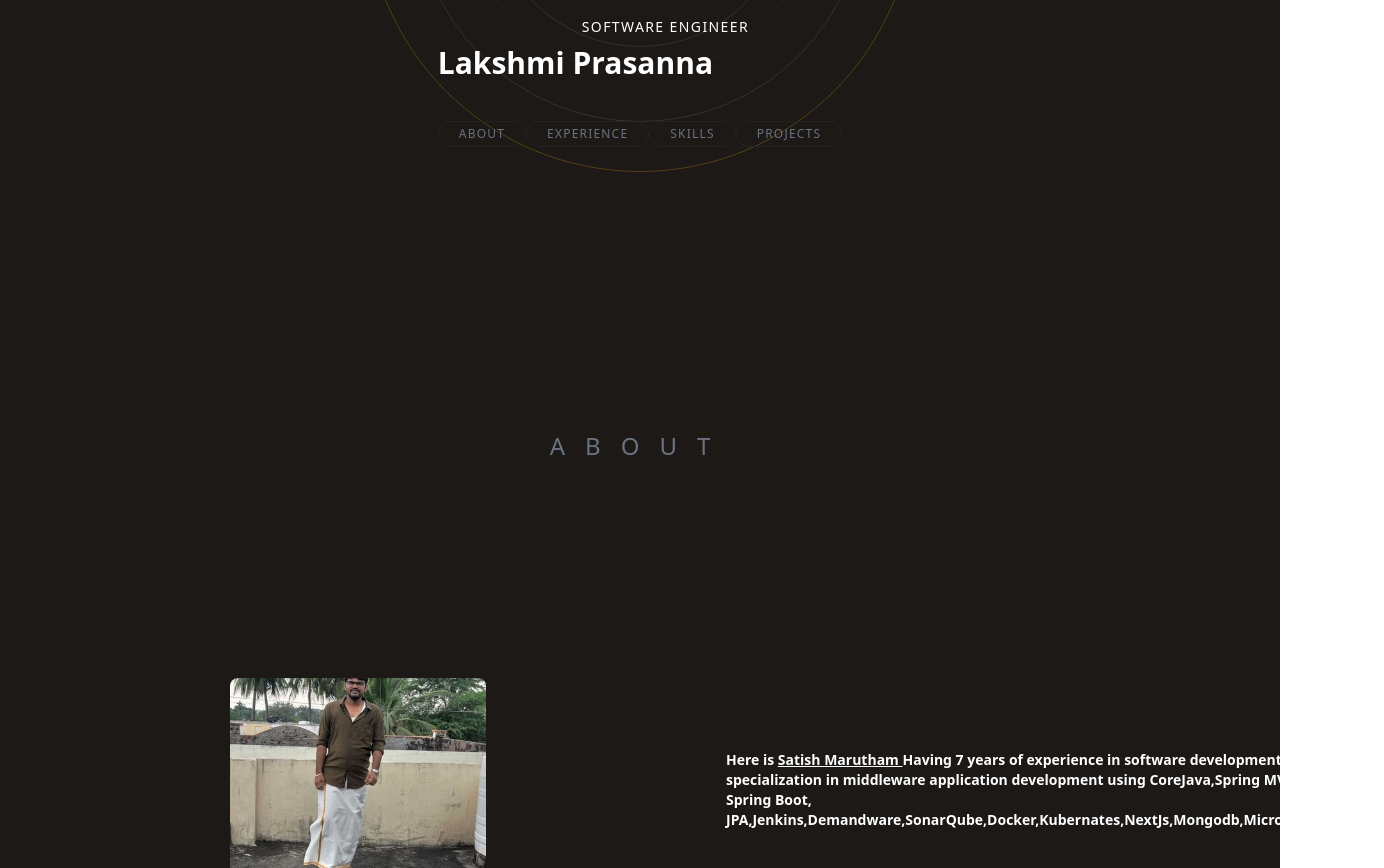
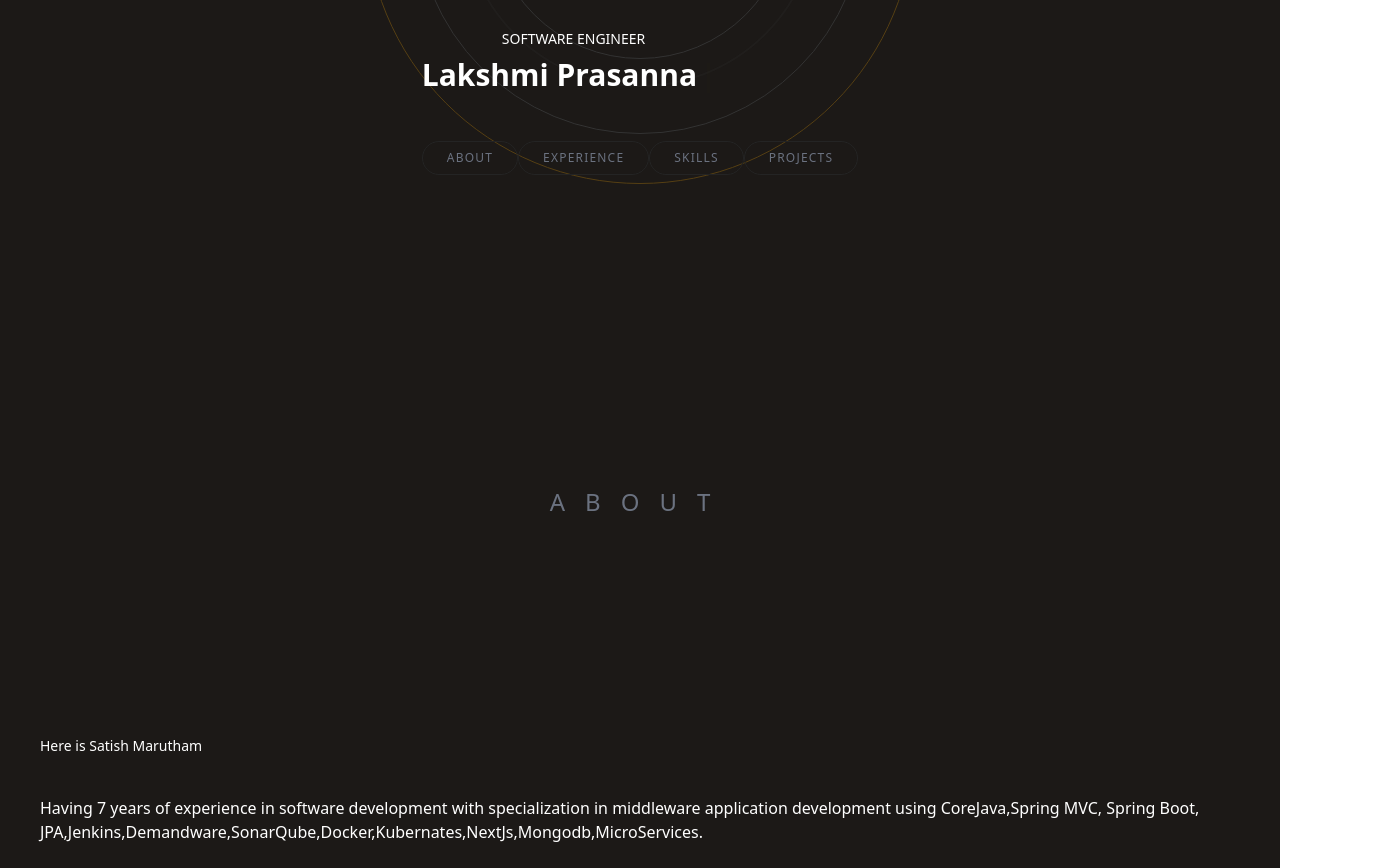
Before and after one commit to MaruthamSatishReddy/portfolio, a Next.js app: page / in a window 1280 px wide. Shown: the part 460-1328 px from the top of the page, 1384 px wide, since content can reach past the window. Built offline with nearby package versions, Linux system fonts and the light colour scheme.

Commit message:
about fixing

```diff
--- a/components/About.tsx
+++ b/components/About.tsx
@@ -5,26 +5,25 @@ type Props = {};
 
 function About({}: Props) {
   return (
-    <div className="flex flex-col relative h-screen text-center md:text-left md:flex-row max-w-7xl px-10 justify-evenly mx-auto items-center">
-      <h3 className="absolute top-10 uppercase tracking-[20px] text-gray-500 text-2xl">
+    <motion.div
+      initial={{ x: 0, opacity: 1 }}
+      transition={{ duration: 1.5 }}
+      className="flex flex-col relative h-screen text-center md:text-left md:flex-row max-w-7xl justify-evenly mx-auto items-center"
+    >
+      <h3 className="absolute top-24 uppercase tracking-[20px] text-gray-500 text-2xl">
         About
       </h3>
-      <motion.img
-        initial={{ x: -200 }}
-        transition={{ duration: 1.5 }}
-        src="/images/profile3.jpg"
-        className="mb-0 flex-shrink-0 w-56 h-56 rounded-full object-cover md:rounded-lg md:w-64 md:h-95 md:ml-[390px]"
-      />
-      <div className="px-0 md:px-10">
-        <h4 className="text-sm font-semibold">
-          Here is <span className="underline decoration">Satish Marutham </span>
+
+      <div className="space-y-10 px-0 md:px-10">
+        <h4 className="text-sm">Here is Satish Marutham</h4>
+        <p className="text-base">
           Having 7 years of experience in software development with
           specialization in middleware application development using
           CoreJava,Spring MVC, Spring Boot,
           JPA,Jenkins,Demandware,SonarQube,Docker,Kubernates,NextJs,Mongodb,MicroServices.
-        </h4>
+        </p>
       </div>
-    </div>
+    </motion.div>
   );
 }
 
--- a/components/Hero.tsx
+++ b/components/Hero.tsx
@@ -18,14 +18,14 @@ function Hero({}: Props) {
         className="rounded-full w-40 h-40 object-cover"
       />
       <div className="z-20">
-        <h3 className="text-sm uppercase text-grey-500 pb-2 pl-[9rem] tracking-widest">
+        <h3 className="md:pl-[5rem] text-sm uppercase text-grey-500 pb-2 max-lg:pl-[9rem]">
           Software Engineer
         </h3>
-        <h1 className="text-2xl lg:text-3xl font-semibold">
+        <h1 className="text-2xl lg:text-3xl font-semibold md:text-xs">
           <span> {text}</span>
           <Cursor cursorColor="#F7AB0A" />
         </h1>
-        <div className="text-sm py-10">
+        <div className="text-sm">
           <Link href="#about">
             <button className="heroButton">About</button>
           </Link>
--- a/pages/index.tsx
+++ b/pages/index.tsx
@@ -9,7 +9,7 @@ import WorkingExperience from '../components/WorkingExperience';
 
 const Home: NextPage = () => {
   return (
-    <div className="bg-stone-900 text-white ">
+    <div className="bg-stone-900 text-white">
       <Head>
         <title>Satish Marutham</title>
       </Head>
--- a/styles/globals.css
+++ b/styles/globals.css
@@ -3,7 +3,7 @@
 @tailwind utilities;
 @layer components {
   .heroButton {
-    @apply px-5 py-1 border border-[#242424] rounded-full uppercase text-xs tracking-widest text-gray-500 transition-all
+    @apply px-6 py-2 mt-12 border border-[#242424] rounded-full uppercase text-xs tracking-widest text-gray-500 transition-all
     hover:border-[#F7AB0A]/40 hover:text-[#F7AB0A]/40;
   }
 }
```
